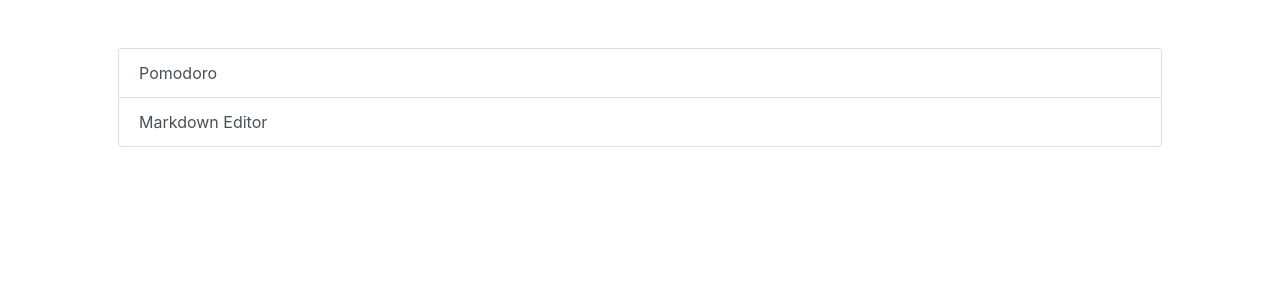
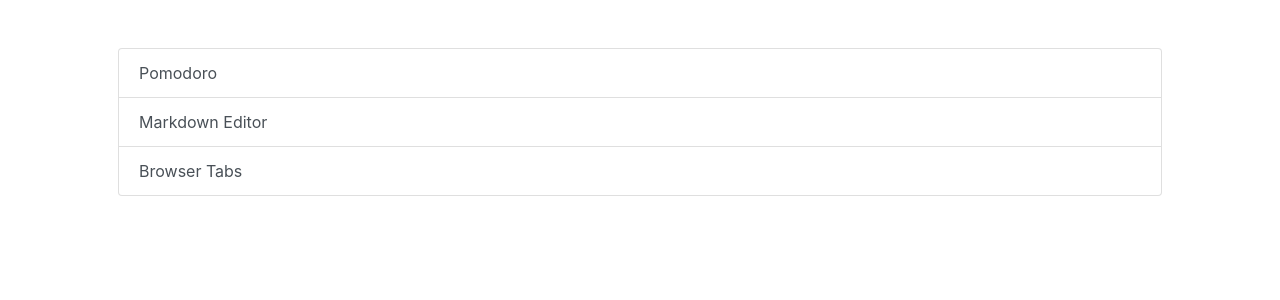
Before and after one commit to gurleensethi/20-react-apps, a React (Create React App) app: page / in a window 1280 px wide. Shown: the top 300 px of the page. Built offline with nearby package versions, Linux system fonts and the light colour scheme.

Commit message:
feat: refactor navigation.

```diff
--- a/src/App.tsx
+++ b/src/App.tsx
@@ -1,17 +1,11 @@
 import React, { FunctionComponent } from "react";
-import { BrowserRouter, Switch, Route } from "react-router-dom";
-import Home from "./home/Home";
-import Pomodoro from "./apps/pomodoro/Pomodoro";
-import MarkdownEditor from "./apps/markdown-editor/MarkdownEditor";
+import { BrowserRouter } from "react-router-dom";
+import Navigation from "./Navigation";
 
 const App: FunctionComponent = () => {
   return (
     <BrowserRouter>
-      <Switch>
-        <Route path="/pomodoro" component={Pomodoro} />
-        <Route path="/markdown-editor" component={MarkdownEditor} />
-        <Route path="/" component={Home} />
-      </Switch>
+      <Navigation />
     </BrowserRouter>
   );
 };
--- /dev/null
+++ b/src/Navigation.tsx
@@ -0,0 +1,24 @@
+import React, { FunctionComponent } from "react";
+import { BrowserRouter as Router, Switch, Route } from "react-router-dom";
+import Home from "./home/Home";
+import navigationMeta from "./common/navigation-meta";
+import path from "path";
+
+const Navigation: FunctionComponent = () => {
+  return (
+    <Router>
+      <Switch>
+        {navigationMeta.map(({ component: Component, path: routePath }) => (
+          <Route
+            key={routePath}
+            path={path.join("/", routePath)}
+            component={Component}
+          />
+        ))}
+        <Route key="/" path="/" component={Home} />
+      </Switch>
+    </Router>
+  );
+};
+
+export default Navigation;
--- /dev/null
+++ b/src/apps/browser-tabs/BrowserTabs.tsx
@@ -0,0 +1,7 @@
+import React, { FunctionComponent } from "react";
+
+const BrowserTabs: FunctionComponent = () => {
+  return <div></div>;
+};
+
+export default BrowserTabs;
--- /dev/null
+++ b/src/common/navigation-meta.tsx
@@ -0,0 +1,27 @@
+import Pomodoro from "../apps/pomodoro/Pomodoro";
+import MarkdownEditor from "../apps/markdown-editor/MarkdownEditor";
+import BrowserTabs from "../apps/browser-tabs/BrowserTabs";
+
+const navigationMeta: {
+  name: string;
+  path: string;
+  component: React.ComponentType;
+}[] = [
+  {
+    name: "Pomodoro",
+    path: "pomodoro",
+    component: Pomodoro,
+  },
+  {
+    name: "Markdown Editor",
+    path: "markdown-editor",
+    component: MarkdownEditor,
+  },
+  {
+    name: "Browser Tabs",
+    path: "browser-tabs",
+    component: BrowserTabs,
+  },
+];
+
+export default navigationMeta;
--- a/src/home/Home.tsx
+++ b/src/home/Home.tsx
@@ -1,14 +1,7 @@
 import React, { FunctionComponent } from "react";
 import { Link, RouteComponentProps, useRouteMatch } from "react-router-dom";
 import path from "path";
-
-const apps: {
-  name: string;
-  path: string;
-}[] = [
-  { name: "Pomodoro", path: "pomodoro" },
-  { name: "Markdown Editor", path: "markdown-editor" },
-];
+import navigationMeta from "../common/navigation-meta";
 
 const Home: FunctionComponent<RouteComponentProps> = (props) => {
   const match = useRouteMatch();
@@ -16,13 +9,14 @@
   return (
     <div className="container p-5">
       <div className="list-group">
-        {apps.map((app) => {
+        {navigationMeta.map((navigation) => {
           return (
             <Link
+              key={navigation.path}
               className="list-group-item list-group-item-action"
-              to={path.join(match.path, app.path)}
+              to={path.join(match.path, navigation.path)}
             >
-              {app.name}
+              {navigation.name}
             </Link>
           );
         })}
```
Also changed, not shown: src/apps/browser-tabs/BrowserTabs.module.css (added).
